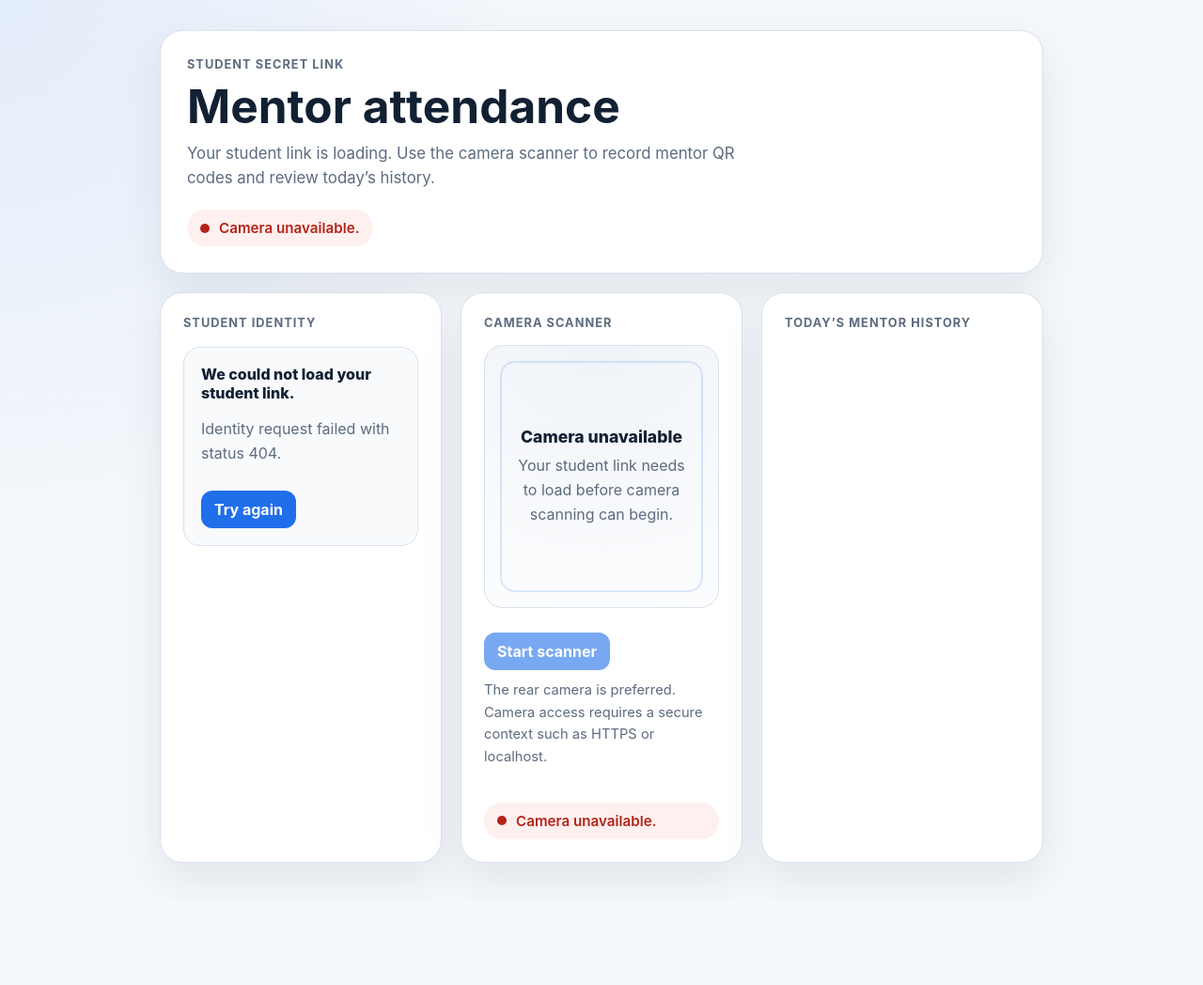
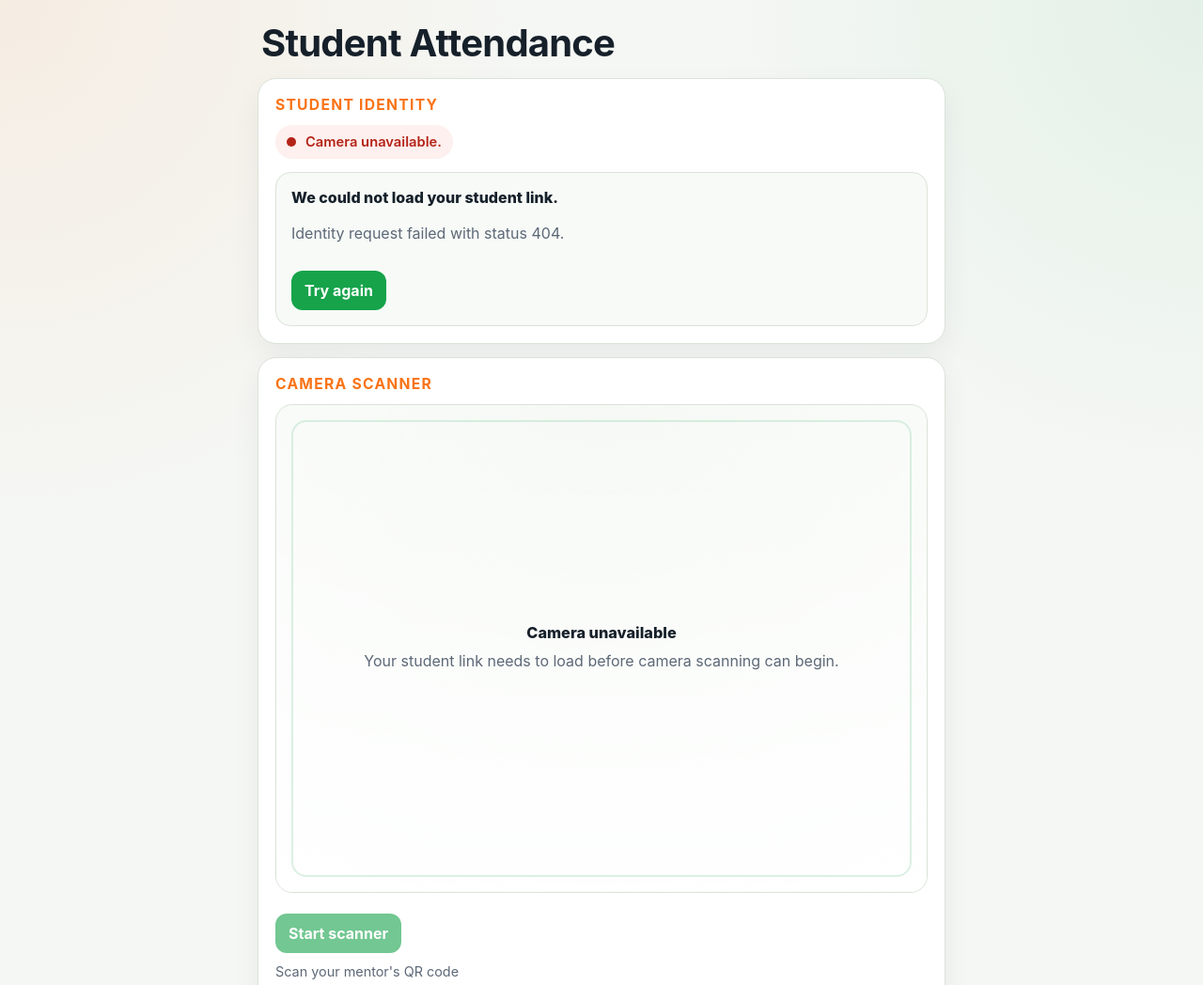
Before and after one commit to rif42/absen-qr, a website: page public/student/index.html in a window 1280 px wide. Shown: the top 1048 px of the page at 94% size. Before the commit the page ends 958 px from the top, so only its background shows below. Drawn offline with Linux system fonts and the light colour scheme; no server answers.

Commit message:
clean student page layout
Ultraworked with [Sisyphus](https://github.com/code-yeongyu/oh-my-openagent)

Co-authored-by: Sisyphus <clio-agent@sisyphuslabs.ai>

```diff
--- a/public/student/index.html
+++ b/public/student/index.html
@@ -1,33 +1,27 @@
 <!doctype html>
 <html lang="en">
+
 <head>
   <meta charset="utf-8" />
   <meta name="viewport" content="width=device-width, initial-scale=1" />
   <title>Student Attendance</title>
-    <meta
-      name="description"
-      content="Student secret-link page for the single event-day mentor attendance pilot."
-    />
+  <meta name="description" content="Student secret-link page for the single event-day mentor attendance pilot." />
   <link rel="stylesheet" href="/student/styles.css" />
   <script type="module" src="/student/app.js"></script>
 </head>
+
 <body>
   <main class="shell">
-      <section class="hero card" aria-labelledby="page-title">
-        <div class="eyebrow">Student secret link</div>
-        <h1 id="page-title">Mentor attendance</h1>
-        <p class="lede">
-          Your student link is loading. Use the camera scanner to record mentor QR codes and review today’s history.
-        </p>
+    <header class="page-header" aria-labelledby="page-title">
+      <h1 id="page-title">Student Attendance</h1>
+    </header>
 
+    <section class="stack">
+      <article class="card identity-card">
+        <h2 class="card-label">Student identity</h2>
         <div class="status status-loading" id="status-banner" role="status" aria-live="polite">
           Resolving your student identity...
         </div>
-      </section>
-
-      <section class="grid">
-        <article class="card identity-card">
-          <div class="card-label">Student identity</div>
         <div id="identity-loading" class="muted-block">Loading identity details…</div>
 
         <div id="identity-success" class="identity-details hidden">
@@ -45,16 +39,11 @@
       </article>
 
       <article class="card scanner-card">
-          <div class="card-label">Camera scanner</div>
+        <h2 class="card-label">Camera scanner</h2>
 
         <div class="scanner-stage" id="scanner-stage">
-            <video
-              id="scanner-video"
-              class="scanner-video"
-              muted
-              playsinline
-              aria-label="Mentor QR camera preview"
-            ></video>
+          <video id="scanner-video" class="scanner-video" muted playsinline
+            aria-label="Mentor QR camera preview"></video>
 
           <div id="scanner-placeholder" class="scanner-placeholder">
             <p class="scanner-placeholder-title" id="scanner-placeholder-title">Preparing scanner…</p>
@@ -69,7 +58,7 @@
             Start scanner
           </button>
           <p class="scanner-hint">
-              The rear camera is preferred. Camera access requires a secure context such as HTTPS or localhost.
+            Scan your mentor's QR code
           </p>
         </div>
 
@@ -84,7 +73,7 @@
       </article>
 
       <article class="card history-card">
-          <div class="card-label">Today’s mentor history</div>
+        <h2 class="card-label">History</h2>
         <div id="history-loading" class="muted-block">Waiting for identity to resolve…</div>
 
         <div id="history-error" class="error-panel hidden" role="alert">
@@ -107,4 +96,5 @@
     </section>
   </main>
 </body>
+
 </html>
--- a/public/student/styles.css
+++ b/public/student/styles.css
@@ -1,16 +1,18 @@
 :root {
   color-scheme: light;
-  --bg: #f4f7fb;
+  --bg: #f5f7f4;
   --surface: #ffffff;
-  --surface-alt: #f8fafc;
-  --text: #122033;
-  --muted: #5d6b7f;
-  --border: #d9e2ef;
-  --shadow: 0 18px 45px rgba(18, 32, 51, 0.08);
-  --accent: #1f6feb;
-  --accent-soft: #eaf2ff;
-  --success: #0f7b51;
-  --success-soft: #e9f8f1;
+  --surface-alt: #f7faf7;
+  --text: #16202a;
+  --muted: #5d6877;
+  --border: #dbe3d8;
+  --shadow: 0 12px 30px rgba(18, 32, 51, 0.06);
+  --accent: #16a34a;
+  --accent-soft: #e8f7ec;
+  --warm: #f97316;
+  --warm-soft: #fff1e8;
+  --success: #15803d;
+  --success-soft: #e8f7ec;
   --danger: #b42318;
   --danger-soft: #fef0ee;
 }
@@ -28,72 +30,69 @@ body {
   margin: 0;
   font-family: Inter, ui-sans-serif, system-ui, -apple-system, BlinkMacSystemFont, "Segoe UI", sans-serif;
   background:
-    radial-gradient(circle at top left, rgba(31, 111, 235, 0.08), transparent 35%),
+    radial-gradient(circle at top left, rgba(249, 115, 22, 0.08), transparent 32%),
+    radial-gradient(circle at top right, rgba(22, 163, 74, 0.08), transparent 30%),
     var(--bg);
   color: var(--text);
 }
 
 .shell {
-  width: min(100%, 980px);
+  width: min(100%, 760px);
   margin: 0 auto;
-  padding: 32px 20px 40px;
+  padding: 18px 14px 28px;
 }
 
-.grid {
+.page-header {
+  padding: 6px 4px 16px;
+}
+
+.page-header h1 {
+  margin: 0;
+  font-size: clamp(1.85rem, 6vw, 2.5rem);
+  line-height: 1.08;
+  letter-spacing: -0.02em;
+}
+
+.stack {
   display: grid;
-  gap: 20px;
-  grid-template-columns: repeat(auto-fit, minmax(300px, 1fr));
+  gap: 14px;
 }
 
 .card {
   background: var(--surface);
   border: 1px solid var(--border);
-  border-radius: 24px;
+  border-radius: 20px;
   box-shadow: var(--shadow);
-}
-
-.hero {
-  padding: 28px;
-  margin-bottom: 20px;
 }
 
 .identity-card,
 .scanner-card,
 .history-card {
-  padding: 24px;
+  padding: 18px;
 }
 
 .eyebrow,
 .card-label {
-  font-size: 0.8rem;
+  margin: 0;
+  font-size: 0.98rem;
   font-weight: 700;
+  text-transform: uppercase;
+  color: var(--warm);
   letter-spacing: 0.08em;
-  text-transform: uppercase;
-  color: var(--muted);
 }
 
-h1 {
-  margin: 12px 0 10px;
-  font-size: clamp(2rem, 4vw, 3.1rem);
-  line-height: 1.04;
-}
-
-.lede {
-  margin: 0;
-  max-width: 60ch;
-  font-size: 1.05rem;
-  line-height: 1.6;
-  color: var(--muted);
+.eyebrow {
+  color: var(--warm);
 }
 
 .status {
   display: inline-flex;
   align-items: center;
   gap: 10px;
-  margin-top: 20px;
-  padding: 10px 14px;
+  margin-top: 12px;
+  padding: 9px 12px;
   border-radius: 999px;
-  font-size: 0.95rem;
+  font-size: 0.92rem;
   font-weight: 600;
 }
 
@@ -106,8 +105,8 @@ h1 {
 }
 
 .status-loading {
-  background: var(--accent-soft);
-  color: var(--accent);
+  background: var(--warm-soft);
+  color: var(--warm);
 }
 
 .status-success {
@@ -134,13 +133,15 @@ h1 {
 }
 
 .identity-details {
-  margin-top: 18px;
+  margin-top: 12px;
+  padding-top: 12px;
+  border-top: 1px solid var(--border);
 }
 
 .identity-name {
   margin: 0;
-  font-size: 1.5rem;
-  font-weight: 800;
+  font-size: 1.1rem;
+  font-weight: 700;
 }
 
 .identity-meta {
@@ -149,9 +150,9 @@ h1 {
 
 .error-panel,
 .empty-state {
-  margin-top: 18px;
-  padding: 18px;
-  border-radius: 18px;
+  margin-top: 14px;
+  padding: 16px;
+  border-radius: 16px;
   background: var(--surface-alt);
   border: 1px solid var(--border);
 }
@@ -170,13 +171,13 @@ h1 {
   color: #fff;
   font: inherit;
   font-weight: 700;
-  padding: 10px 14px;
+  padding: 11px 14px;
   margin-top: 10px;
   cursor: pointer;
 }
 
 .button:hover {
-  filter: brightness(1.03);
+  filter: brightness(0.98);
 }
 
 .button:disabled {
@@ -187,19 +188,19 @@ h1 {
 .scanner-card {
   display: flex;
   flex-direction: column;
-  gap: 16px;
+  gap: 12px;
 }
 
 .scanner-stage {
   position: relative;
   overflow: hidden;
-  min-height: 280px;
+  min-height: 240px;
   aspect-ratio: 4 / 3;
-  border-radius: 20px;
+  border-radius: 18px;
   border: 1px solid var(--border);
   background:
-    linear-gradient(180deg, rgba(18, 32, 51, 0.07), rgba(18, 32, 51, 0.02)),
-    #dfe7f3;
+    linear-gradient(180deg, rgba(22, 163, 74, 0.08), rgba(255, 255, 255, 0.88)),
+    #edf4ee;
 }
 
 .scanner-stage::after {
@@ -207,7 +208,7 @@ h1 {
   position: absolute;
   inset: 16px;
   border-radius: 16px;
-  border: 2px solid rgba(31, 111, 235, 0.16);
+  border: 2px solid rgba(22, 163, 74, 0.15);
   pointer-events: none;
 }
 
@@ -232,11 +233,11 @@ h1 {
   display: grid;
   place-content: center;
   gap: 8px;
-  padding: 28px;
+  padding: 24px;
   text-align: center;
   background:
     radial-gradient(circle at top, rgba(255, 255, 255, 0.72), rgba(255, 255, 255, 0.92)),
-    linear-gradient(180deg, rgba(31, 111, 235, 0.06), rgba(31, 111, 235, 0.02));
+    linear-gradient(180deg, rgba(249, 115, 22, 0.04), rgba(22, 163, 74, 0.03));
   transition: opacity 180ms ease;
 }
 
@@ -252,7 +253,8 @@ h1 {
 }
 
 .scanner-placeholder-title {
-  font-size: 1.1rem;
+  font-size: 1.02rem;
+  color: var(--text);
 }
 
 .scanner-placeholder-copy,
@@ -266,7 +268,7 @@ h1 {
 .scanner-actions {
   display: flex;
   flex-direction: column;
-  gap: 10px;
+  gap: 8px;
 }
 
 .scanner-toggle-button {
@@ -274,12 +276,12 @@ h1 {
 }
 
 .scanner-hint {
-  font-size: 0.92rem;
+  font-size: 0.9rem;
 }
 
 .scan-feedback {
-  padding: 16px 18px;
-  border-radius: 18px;
+  padding: 14px 16px;
+  border-radius: 16px;
   border: 1px solid var(--border);
   background: var(--surface-alt);
 }
@@ -301,16 +303,17 @@ h1 {
 .history-list {
   list-style: none;
   padding: 0;
-  margin: 18px 0 0;
+  margin: 14px 0 0;
   display: grid;
-  gap: 12px;
+  gap: 10px;
 }
 
 .history-list li {
-  padding: 14px 16px;
-  border-radius: 16px;
+  padding: 13px 14px;
+  border-radius: 14px;
   background: var(--surface-alt);
   border: 1px solid var(--border);
+  border-left: 4px solid rgba(22, 163, 74, 0.28);
 }
 
 .history-name {
@@ -332,15 +335,22 @@ h1 {
 
 @media (max-width: 640px) {
   .shell {
-    padding: 20px 14px 28px;
+    padding: 14px 12px 24px;
   }
 
-  .hero,
+  .page-header {
+    padding: 4px 2px 12px;
+  }
+
+  .page-header h1 {
+    font-size: clamp(1.7rem, 7vw, 2.1rem);
+  }
+
   .scanner-card,
   .identity-card,
   .history-card {
-    padding: 20px;
-    border-radius: 20px;
+    padding: 16px;
+    border-radius: 18px;
   }
 
   .status {
```
Also changed, not shown: test/integration/student-page-dom.test.ts (added, +54 -0 lines). Lines whose indentation alone changed are shown as unchanged.
